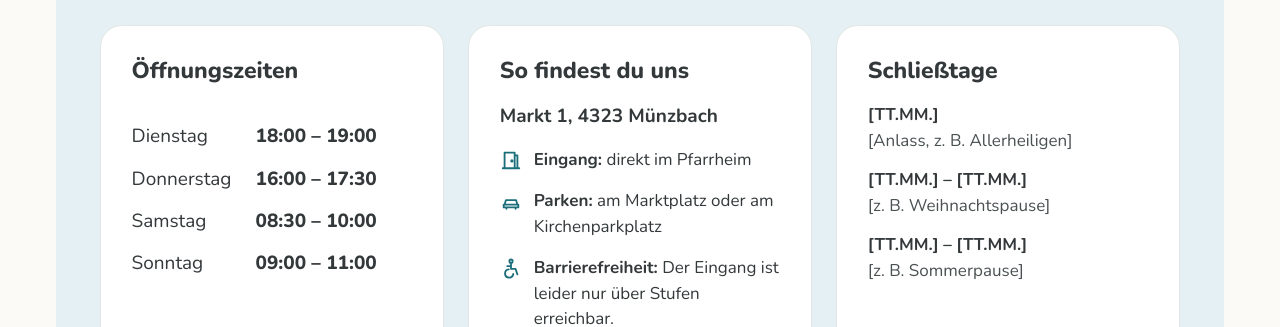
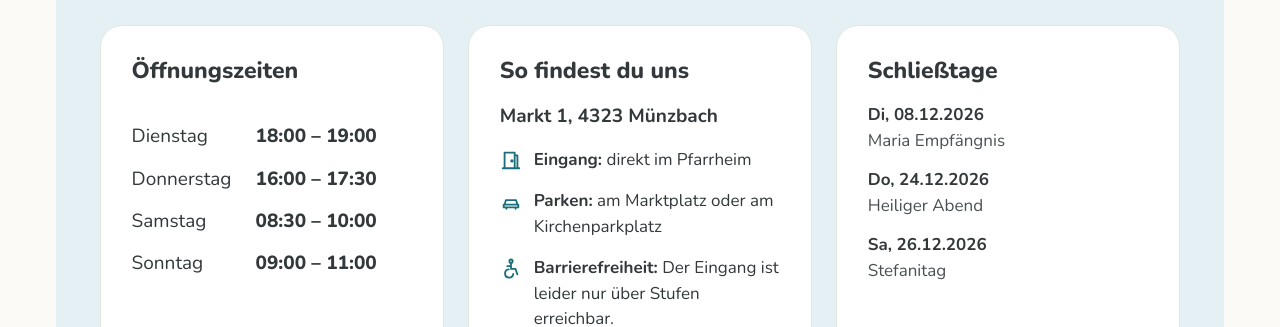
Before and after one commit to gitresi/buecherei_muenzbach, a plain HTML site: page index.html in a window 1280 px wide. Shown: the part 887-1214 px from the top of the page. Drawn offline with Linux system fonts and the light colour scheme.

Commit message:
Startseite: Schließtage Dezember 2026 eintragen
Maria Empfängnis (08.12.), Heiliger Abend (24.12.), Stefanitag (26.12.).
In der Mail stand 08.1.2026; Maria Empfängnis ist der 8. Dezember,
der 2026 auf einen Dienstag fällt.

Co-Authored-By: Claude Opus 5.5 <noreply@anthropic.com>
Claude-Session: https://claude.ai/code/session_01Tm2R7t9sDdPKERp3BrpGU6

```diff
--- a/index.html
+++ b/index.html
@@ -61,9 +61,9 @@
 </div>
 <div class="card pad"><h3 class="card-title">Schließtage</h3>
 <ul class="facts closed">
-<li><strong>[TT.MM.]</strong>[Anlass, z. B. Allerheiligen]</li>
-<li><strong>[TT.MM.] – [TT.MM.]</strong>[z. B. Weihnachtspause]</li>
-<li><strong>[TT.MM.] – [TT.MM.]</strong>[z. B. Sommerpause]</li>
+<li><strong>Di, 08.12.2026</strong>Maria Empfängnis</li>
+<li><strong>Do, 24.12.2026</strong>Heiliger Abend</li>
+<li><strong>Sa, 26.12.2026</strong>Stefanitag</li>
 </ul>
 <p class="note"><strong>An Feiertagen ist die Bücherei geschlossen.</strong></p>
 </div>
```
Also changed, not shown: 1 other file.
